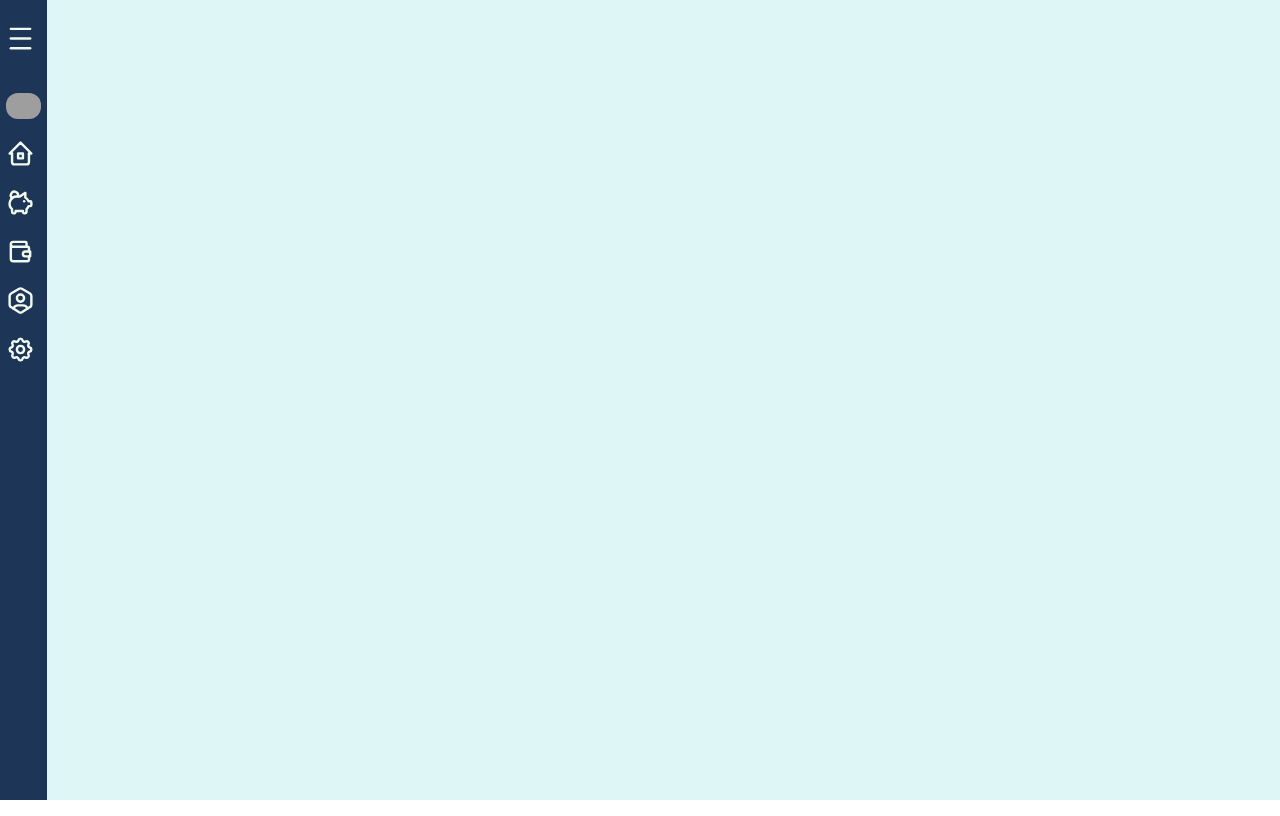
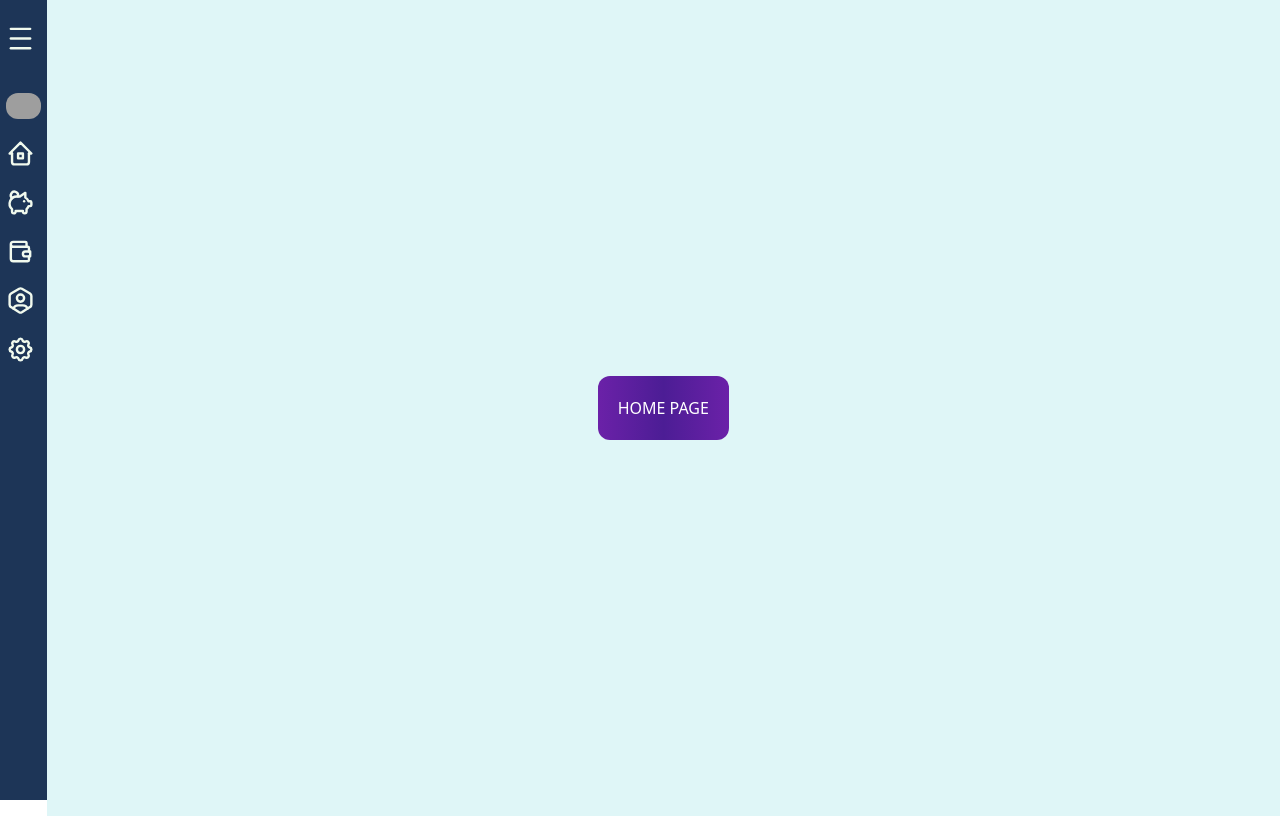
Before and after one commit to basus942/ExpenseTracker, a Next.js app: page / in a window 1280 px wide. Built offline with nearby package versions, Linux system fonts and the light colour scheme; grey boxes are pictures that could not be loaded.

Commit message:
added animation on hover

```diff
--- a/src/app/components/sidebar.jsx
+++ b/src/app/components/sidebar.jsx
@@ -64,7 +64,7 @@ const Sidebar = () => {
               />
             </button>
           )}
-
+          <Link href="/">
             <Image
               src="/micheal.jpg"
               alt="profile picture"
@@ -72,7 +72,7 @@ const Sidebar = () => {
               width={showSidebar ? 125 : 35}
               height={showSidebar ? 0 : 36}
             />
-
+          </Link>
           {showSidebar && (
             <div className="flex flex-col pb-3">
               <text className="text-xl font-bold text-nowrap">
--- a/src/app/layout.js
+++ b/src/app/layout.js
@@ -11,7 +11,7 @@ export default function RootLayout({ children }) {
   return (
     <html lang="en " data-theme="light">
       <body>
-        <div className="flex items-start">
+        <div className="flex items-start ">
           <Sidebar />
           <div className="  w-screen min-h-screen bg-primary-100 p-2 ">
             {children}
--- a/src/app/page.js
+++ b/src/app/page.js
@@ -1,3 +1,13 @@
+import Link from "next/link";
+
 export default function Home() {
-  return <main></main>;
+  return (
+    <main className="flex justify-center items-center h-screen">
+      <Link href="/dashboard">
+        <div className="bg-gradient-to-r from-purple-800 via-violet-900 to-purple-800 text-white-100  w-30 h-30 p-5 rounded-xl">
+          HOME PAGE
+        </div>
+      </Link>
+    </main>
+  );
 }
```
Lines whose indentation alone changed are shown as unchanged.
